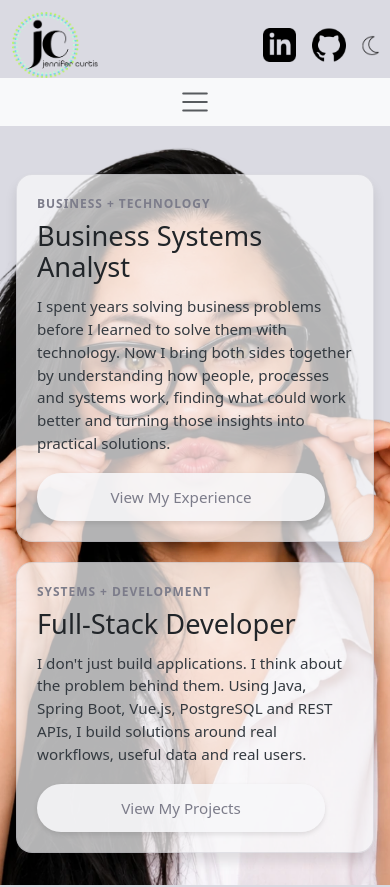
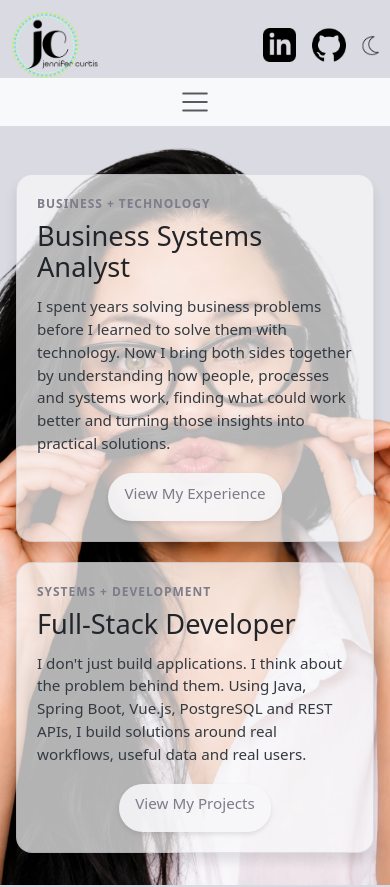
Before and after one commit to CraftyCurtis05/my-portfolio, a Vue app: page / in a window 390 px wide. Shown: the top 887 px of the page. Built offline with nearby package versions, Linux system fonts and the light colour scheme.

Commit message:
Refine jumbotron responsive positioning

```diff
--- a/src/components/home/Jumbotron.vue
+++ b/src/components/home/Jumbotron.vue
@@ -144,7 +144,7 @@ export default {
   width: 34%;
 
   left: 3%;
-  bottom: 43%;
+  bottom: 39%;
 }
 
 
@@ -333,4 +333,19 @@ export default {
     font-size: .95rem;
   }
 }
+
+
+/* ========================================
+   Small Mobile
+======================================== */
+
+@media (max-width: 400px) {
+  .paragraph .site-button {
+    display: block;
+
+    width: fit-content;
+
+    margin-inline: auto;
+  }
+}
 </style>
```
